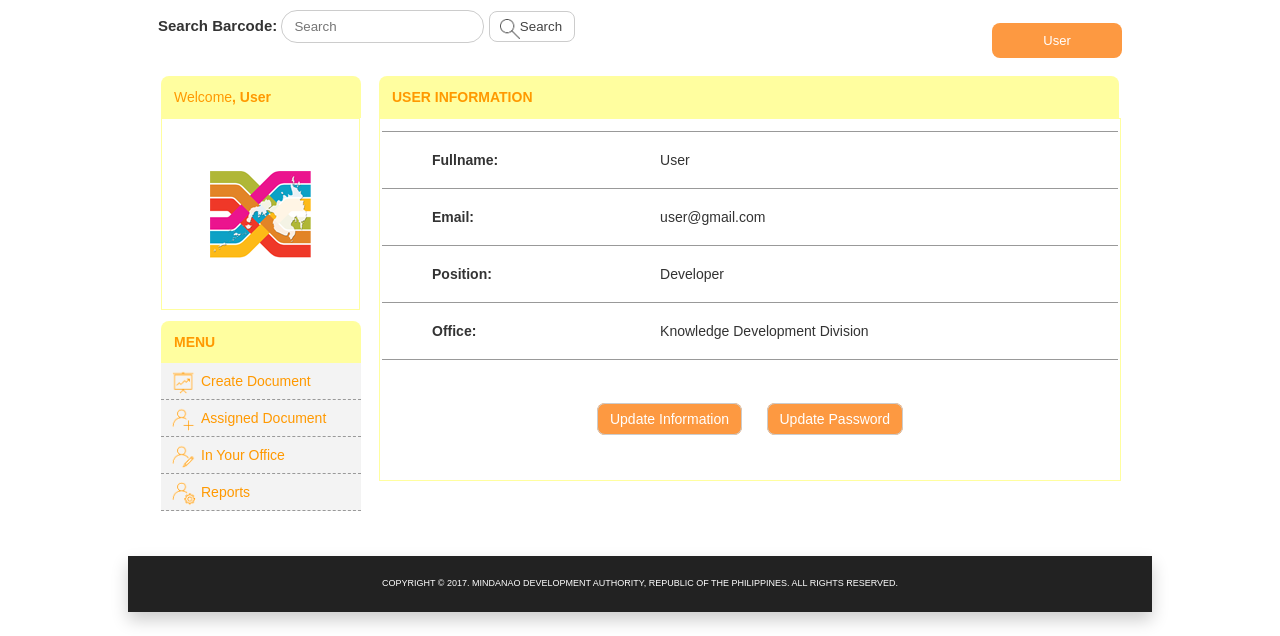
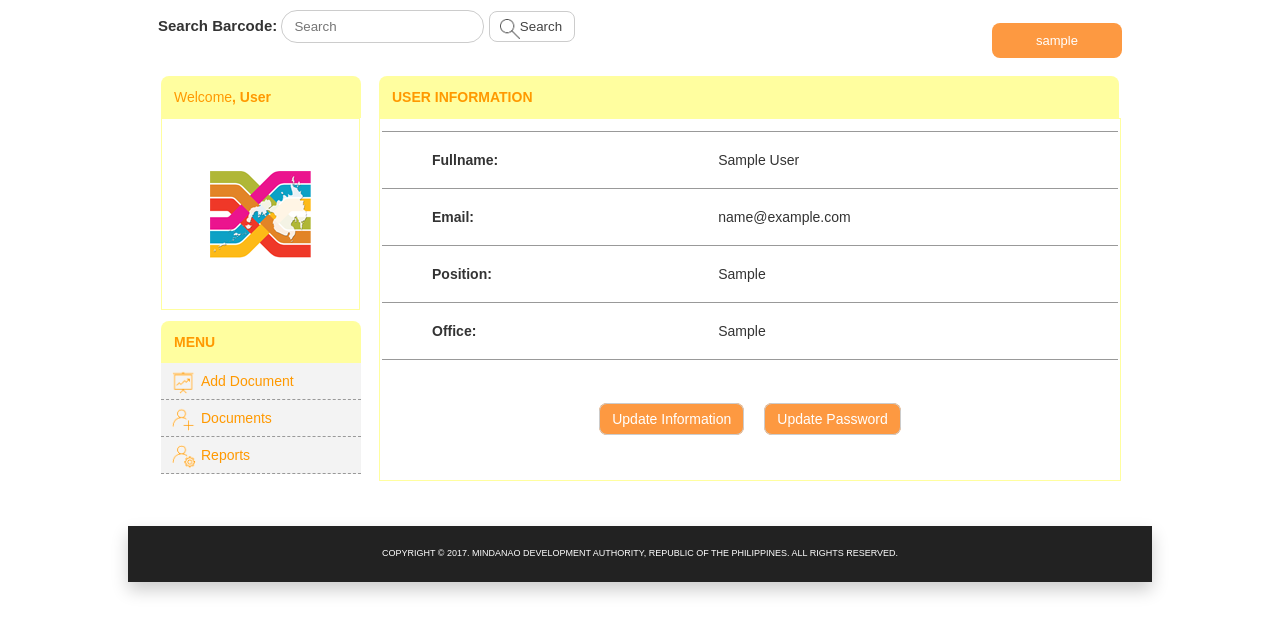
Before and after one commit to moldezjosh/SE_Final_Project, a PHP site: page /usersetting-user.php in a window 1280 px wide. Shown: the part 164-800 px from the top of the page. Run offline with PHP 8.4, Linux system fonts and the light colour scheme; the visitor is signed in with stand-in values (Sample User, id 1); tables that the repository leaves empty or names only in its code hold one stand-in row (values such as "Sample post").

Commit message:
modified user setting -user

```diff
--- a/usersetting-user.php
+++ b/usersetting-user.php
@@ -1,3 +1,14 @@
+<?php
+// Initialize the session
+session_start();
+
+// If session variable is not set it will redirect to login page
+if(!isset($_SESSION['username']) || empty($_SESSION['username'])){
+  header("location: login.php");
+  exit;
+}
+?>
+
 <!DOCTYPE html>
 <head>
 	<title>WebDTS</title>
@@ -25,11 +36,11 @@
       </form>
 
       <div class="dropdown">
-        <button onclick="dropFunc()" class="dropbtn">User</button>
+        <button onclick="dropFunc()" class="dropbtn"><?php echo $_SESSION['username']; ?></button>
         <div id="myDropdown" class="dropdown-content">
-					<a href="assigneddocu.php">My Menus</a>
+					<a href="documents.php">My Menus</a>
           <a href="usersetting-user.php">Settings</a>
-          <a href="login.php">Logout</a>
+          <a href="include/logout.php">Logout</a>
         </div>
       </div>
     </div>
@@ -44,29 +55,54 @@
           <td class="am-display" rowspan="2" valign="top">
             <h3 class="nav-header">user information</h3>
               <div class="menu-display" style="height: 350px">
-								<table class="user-setting-info">
-									<tr>
-										<td class="user-name">Fullname: </td>
-										<td class="user-info">User</td>
-									</tr>
-									<tr>
-										<td class="user-name">Email: </td>
-										<td class="user-info">user@gmail.com</td>
-									</tr>
-									<tr>
-										<td class="user-name">Position: </td>
-										<td class="user-info">Developer</td>
-									</tr>
-									<tr>
-										<td class="user-name">Office: </td>
-										<td class="user-info">Knowledge Development Division</td>
-									</tr>
-								</table>
+								<?php
+									// Include config file
+									require_once 'include/config.php';
 
-									<center class="update-buttons">
-									<p class="btnUpdate"><a href="updateinfo-user.php">Update Information</a></p>
-									<p class="btnUpdate"><a href="updatepass-user.php">Update Password</a></p>
-									</center>
+
+									// Attempt select query execution
+
+									$user_sess = trim($_SESSION['username']);
+									$sql = "SELECT * FROM users where username='$user_sess'";
+									if($result = mysqli_query($link, $sql)){
+											if(mysqli_num_rows($result) > 0) {
+													echo "<table class='user-setting-info'>";
+															echo "<tr>";
+															echo "<td class='user-name'>Fullname: </td>";
+
+															while($row = mysqli_fetch_array($result)){
+																			echo "<td class='user-info'>" . $row['name'] . "</td>";
+																		echo "</tr>";
+																		echo "<tr>";
+																			echo "<td class='user-name'>Email: </td>";
+																			echo "<td class='user-info'>" . $row['email'] . "</td>";
+																		echo "</tr>";
+																		echo "<tr>";
+																			echo "<td class='user-name'>Position: </td>";
+																			echo "<td class='user-info'>" . $row['position'] . "</td>";
+																		echo "</tr>";
+																		echo "<tr>";
+																			echo "<td class='user-name'>Office: </td>";
+																			echo "<td class='user-info'>" . $row['office'] . "</td>";
+																		echo "</tr>";
+
+													echo "</table>";
+
+
+									echo "<center class='update-buttons'>";
+									echo "<p class='btnUpdate'><a href='updateinfo-user.php?id=". $row['id'] ."'>Update Information</a></p>";
+									echo "<p class='btnUpdate'><a href='updatepass-user.php?id=". $row['id'] ."'>Update Password</a></p>";
+									echo "</center>";
+									}
+									// Free result set
+									mysqli_free_result($result);
+								}
+						} else{
+							echo "ERROR: Could not able to execute $sql. " . mysqli_error($link);
+							}
+						// Close connection
+						mysqli_close($link);
+					?>
 
               </div>
             </td>
@@ -75,9 +111,8 @@
 						<div class="user-menus">
 						<h3 class="nav-header">menu</h3>
 						<ul>
-							<li><a href="createdocu.php"><img src="img/dashboard-icon.png" alt="dashboard-icon"><p>create document</p></a></li>
-							<li><a href="assigneddocu.php"><img src="img/create-user-icon.png" alt="crate-user-icon"><p>assigned document</p></a></li>
-							<li><a href="office.php"><img src="img/manage-user-icon.png" alt="manage-user-icon"><p>in your office</p></a></li>
+							<li><a href="adddocument.php"><img src="img/dashboard-icon.png" alt="dashboard-icon"><p>add document</p></a></li>
+							<li><a href="documents.php"><img src="img/create-user-icon.png" alt="crate-user-icon"><p>documents</p></a></li>
 							<li><a href="reports.php"><img src="img/user-setting-icon.png" alt="user-setting-icon"><p>reports</p></a></li>
 						</ul>
 					</div>
```
